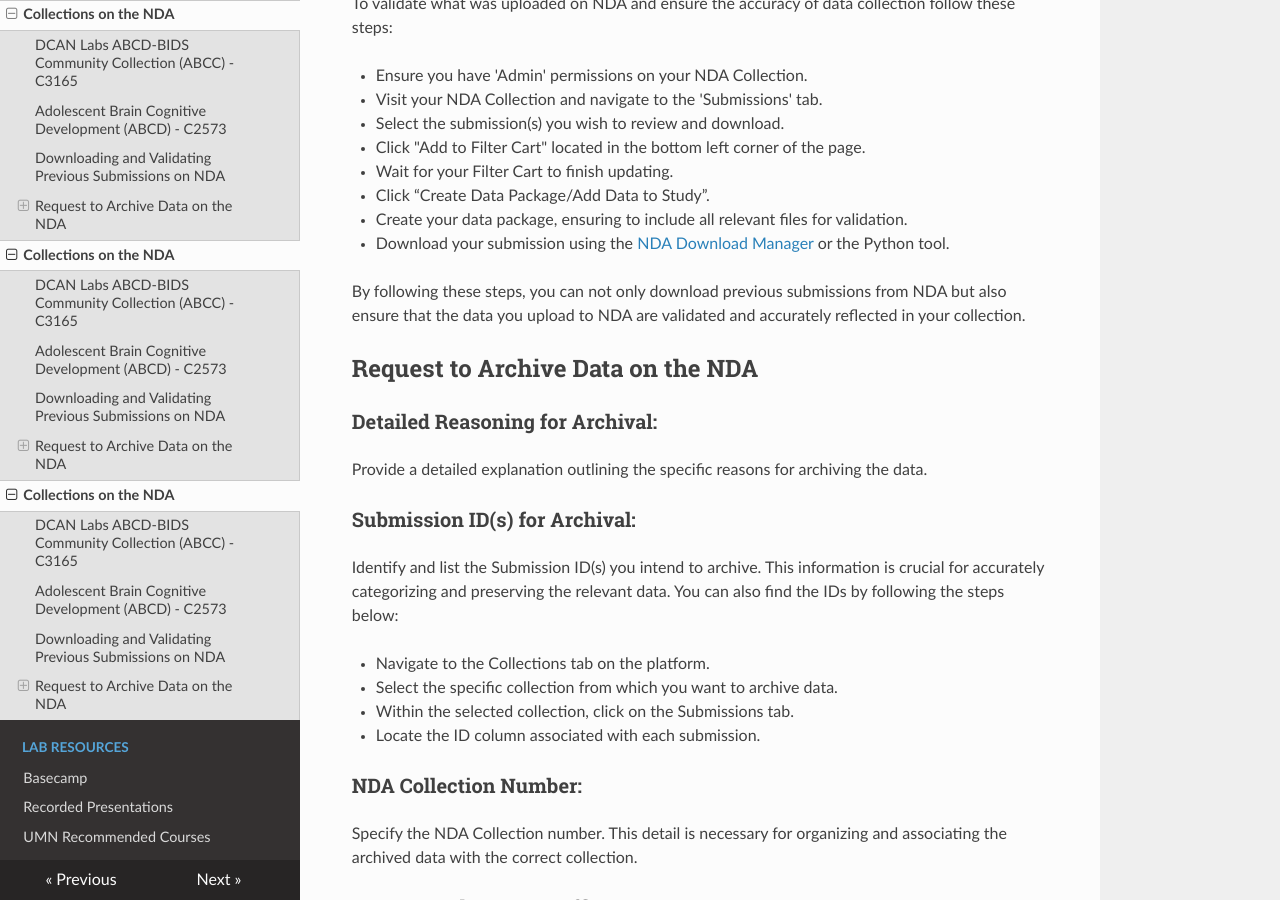
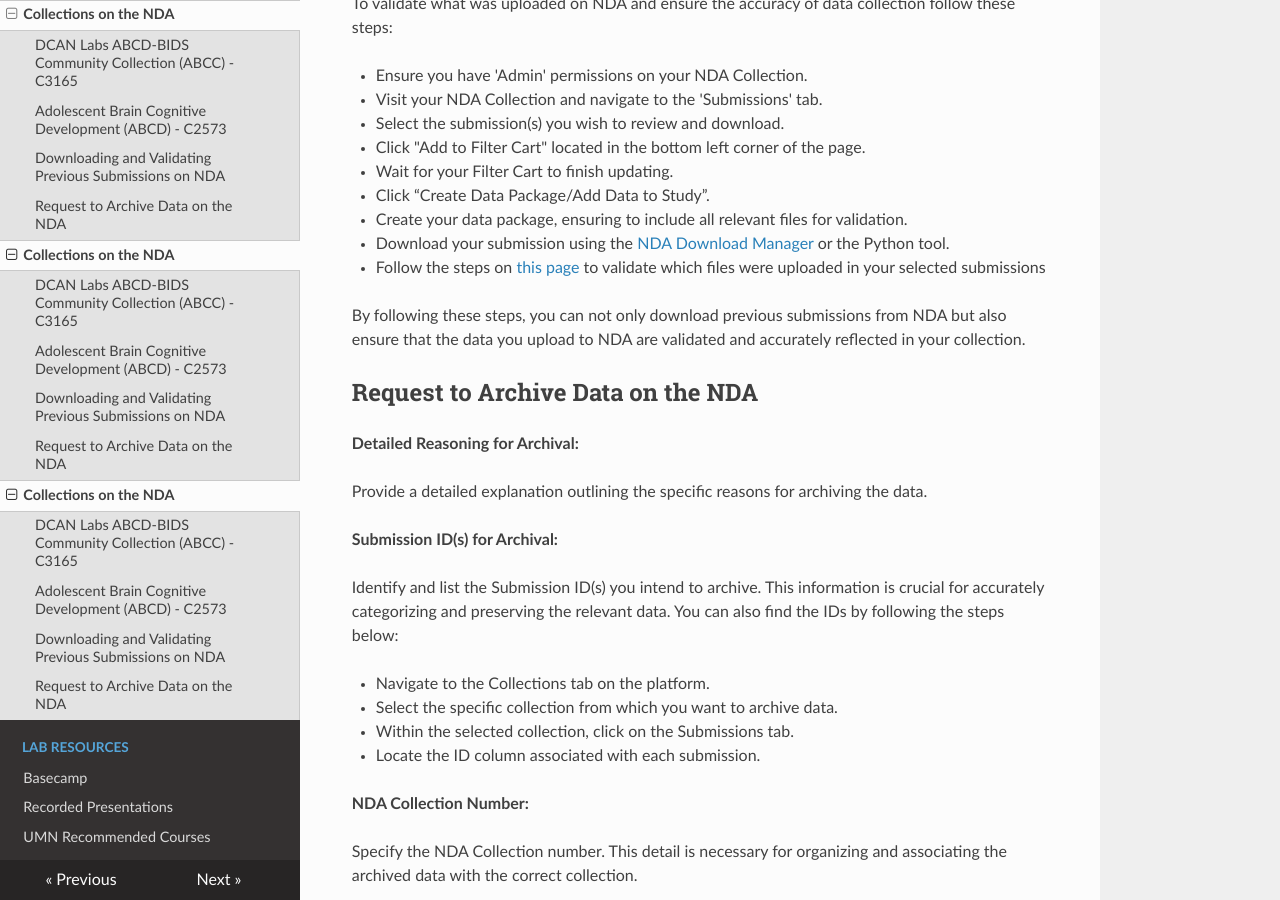
Before and after one commit to DCAN-Labs/cdni-brain, an MkDocs documentation site: the page built from docs/nda.md, in a window 1280 px wide and 900 px high, scrolled down 1280 px. Built offline with MkDocs 1.6.1, drawn with Linux system fonts in a browser that asks for light colours; nearby versions of some CDN libraries.

Commit message:
add upload validation ref

```diff
--- a/docs/nda.md
+++ b/docs/nda.md
@@ -24,17 +24,17 @@ To validate what was uploaded on NDA and ensure the accuracy of data collection
 - Click “Create Data Package/Add Data to Study”.
 - Create your data package, ensuring to include all relevant files for validation.
 - Download your submission using the [NDA Download Manager](https://nda.nih.gov/nda/nda-tools#download-manager) or the Python tool.
+- Follow the steps on [this page](https://ndabids.readthedocs.io/en/latest/scripts/#validate-uploadpy) to validate which files were uploaded in your selected submissions
 
 By following these steps, you can not only download previous submissions from NDA but also ensure that the data you upload to NDA are validated and accurately reflected in your collection.
 
-
 ## Request to Archive Data on the NDA
 
-### Detailed Reasoning for Archival:
+**Detailed Reasoning for Archival:**
 
 Provide a detailed explanation outlining the specific reasons for archiving the data.
 
-### Submission ID(s) for Archival:
+**Submission ID(s) for Archival:**
 
 Identify and list the Submission ID(s) you intend to archive. This information is crucial for accurately categorizing and preserving the relevant data. You can also find the IDs by following the steps below:
 
@@ -46,10 +46,10 @@ Identify and list the Submission ID(s) you intend to archive. This information i
 
 - Locate the ID column associated with each submission.
 
-### NDA Collection Number:
+**NDA Collection Number:**
 
 Specify the NDA Collection number. This detail is necessary for organizing and associating the archived data with the correct collection.
 
-### CC to PI and Program Officer:
+**CC to PI and Program Officer:**
 
 In addition to the archival request, please ensure to copy your Principal Investigator (PI) and the Program Officer associated with the Collection.
```
